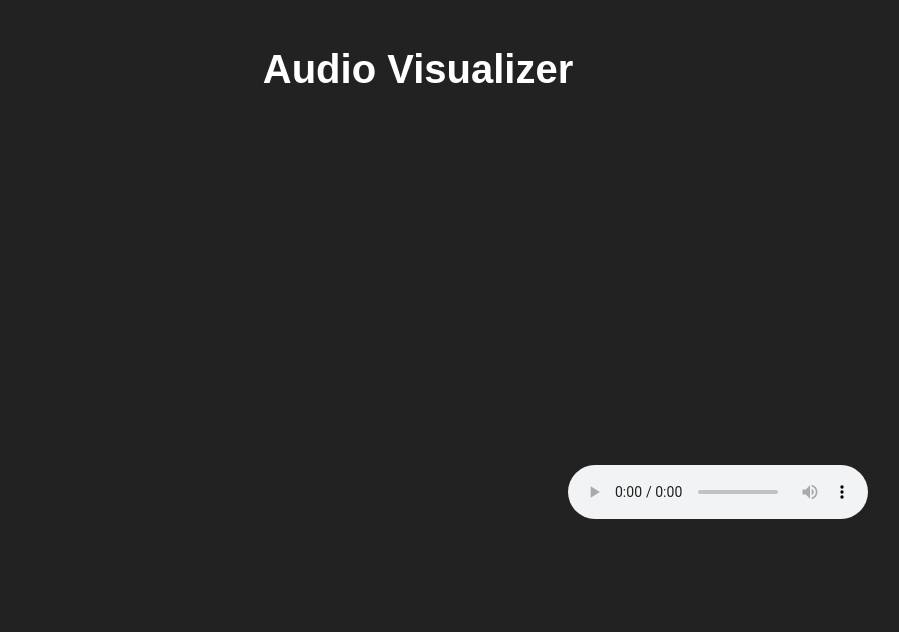
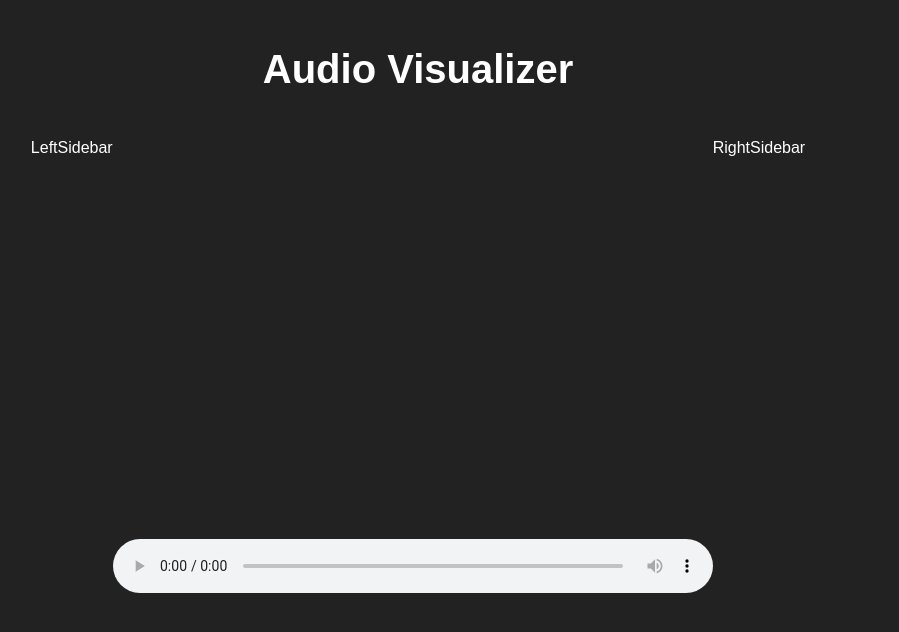
Before and after one commit to domtriola/audio-visualizer-v2, a React (Create React App) app: page / in a window 1280 px wide. Shown: the top 632 px of the page, without its empty margins (222-1121 px from the left). Built offline with nearby package versions, Linux system fonts and the light colour scheme; a web font is replaced by a local one.

Commit message:
create left and right sidebars

```diff
--- a/src/components/Animator/effects/Effect.js
+++ b/src/components/Animator/effects/Effect.js
@@ -1,5 +1,3 @@
-import { fromJS } from 'immutable';
-
 class Effect {
   constructor(analyser, canvas, ctx, params) {
     this.analyser = analyser;
--- a/src/components/App/App.css
+++ b/src/components/App/App.css
@@ -6,3 +6,8 @@
   padding: 20px;
   color: white;
 }
+
+.App-main {
+  display: flex;
+  justify-content: center;
+}
--- a/src/components/App/App.js
+++ b/src/components/App/App.js
@@ -1,12 +1,23 @@
 import React from 'react';
 import './App.css';
+
 import VisualizerContainer from '../Visualizer/VisualizerContainer';
+import LeftSidebarContainer
+  from '../Controls/LeftSidebar/LeftSidebarContainer';
+import RightSidebarContainer
+  from '../Controls/RightSidebar/RightSidebarContainer';
+
 
 const App = () => (
   <div className="App">
     <div className="App-header">
       <h1>Audio Visualizer</h1>
+    </div>
+
+    <div className="App-main">
+      <LeftSidebarContainer />
       <VisualizerContainer />
+      <RightSidebarContainer />
     </div>
   </div>
 );
--- /dev/null
+++ b/src/components/Controls/LeftSidebar/LeftSidebar.js
@@ -0,0 +1,11 @@
+import React, { Component } from 'react';
+
+class LeftSidebar extends Component {
+  render() {
+    return (
+      <div>LeftSidebar</div>
+    );
+  }
+}
+
+export default LeftSidebar;
--- /dev/null
+++ b/src/components/Controls/LeftSidebar/LeftSidebarContainer.js
@@ -0,0 +1,10 @@
+import { connect } from 'react-redux';
+import LeftSidebar from './LeftSidebar';
+
+const mapStateToProps = ({ effect }) => ({
+  effect: effect
+});
+
+export default connect(
+  mapStateToProps
+)(LeftSidebar);
--- /dev/null
+++ b/src/components/Controls/RightSidebar/RightSidebar.js
@@ -0,0 +1,11 @@
+import React, { Component } from 'react';
+
+class RightSidebar extends Component {
+  render() {
+    return (
+      <div>RightSidebar</div>
+    );
+  }
+}
+
+export default RightSidebar;
--- /dev/null
+++ b/src/components/Controls/RightSidebar/RightSidebarContainer.js
@@ -0,0 +1,10 @@
+import { connect } from 'react-redux';
+import RightSidebar from './RightSidebar';
+
+const mapStateToProps = ({ parameters }) => ({
+  parameters: parameters
+});
+
+export default connect(
+  mapStateToProps
+)(RightSidebar);
--- /dev/null
+++ b/src/components/Visualizer/Visualizer.css
@@ -0,0 +1,9 @@
+.Visualizer canvas,
+.Visualizer audio {
+  display: block;
+  margin: 0 auto;
+}
+
+.Visualizer audio {
+  width: 600px;
+}
--- a/src/components/Visualizer/Visualizer.js
+++ b/src/components/Visualizer/Visualizer.js
@@ -1,5 +1,6 @@
 import React, { Component } from 'react';
 import ReactDOM from 'react-dom';
+import './Visualizer.css';
 import music from '../../music/Tours_-_01_-_Enthusiast.mp3';
 import Animator from '../Animator/Animator';
 
@@ -36,7 +37,7 @@ class Visualizer extends Component {
 
   render() {
     return (
-      <div>
+      <div className="Visualizer">
         <canvas
           ref="canvas"
           width="600"
```
